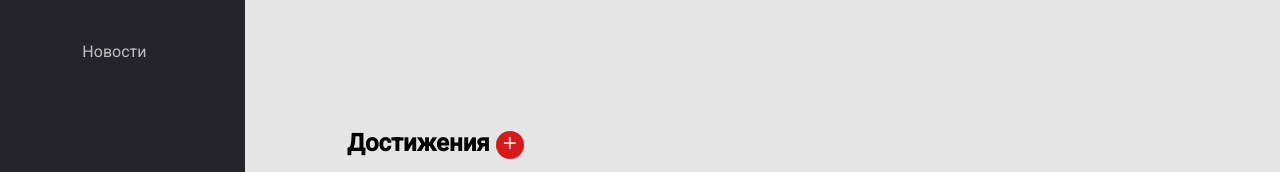
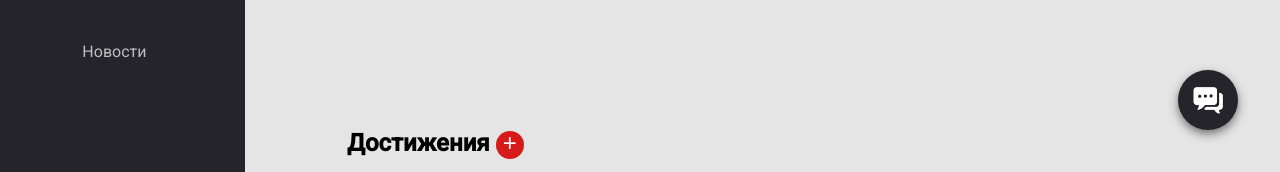
Before and after one commit to kaptn3/selectalk, a Nuxt app: page / in a window 1280 px wide. Shown: the part 628-800 px from the top of the page. Built offline with nearby package versions, Linux system fonts and the light colour scheme.

Commit message:
feat: add chat

```diff
--- /dev/null
+++ b/components/Chat.vue
@@ -0,0 +1,16 @@
+<template>
+  <div/>
+</template>
+
+<style scoped>
+  div {
+    box-shadow: 0 4px 10px rgba(0, 0, 0, .5);
+    width: 60px;
+    height: 60px;
+    background: var(--black) url(/icons/chat.png) no-repeat center;
+    position: fixed;
+    bottom: 42px;
+    right: 42px;
+    border-radius: 100%;
+  }
+</style>
--- a/layouts/default.vue
+++ b/layouts/default.vue
@@ -8,17 +8,20 @@
     <main class="app__main">
       <nuxt/>
     </main>
+    <chat/>
   </div>
 </template>
 
 <script>
   import Sidebar from '../components/Sidebar';
   import AppHeader from '../components/AppHeader';
+  import Chat from '../components/Chat';
 
   export default {
     components: {
       Sidebar,
-      AppHeader
+      AppHeader,
+      Chat
     }
   }
 </script>
```
Also changed, not shown: static/icons/chat.png (added).
